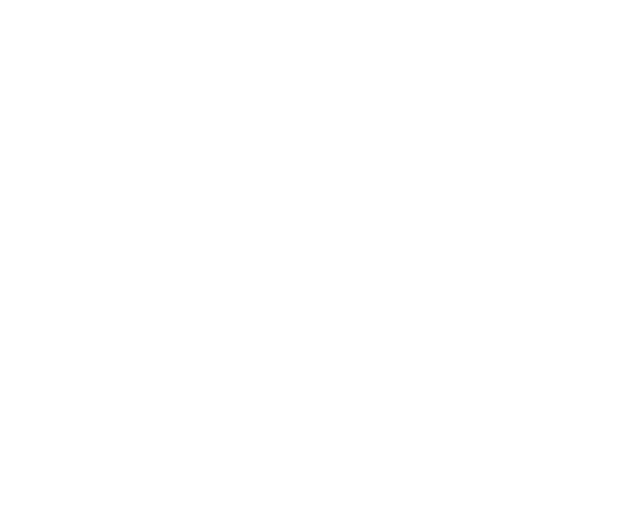
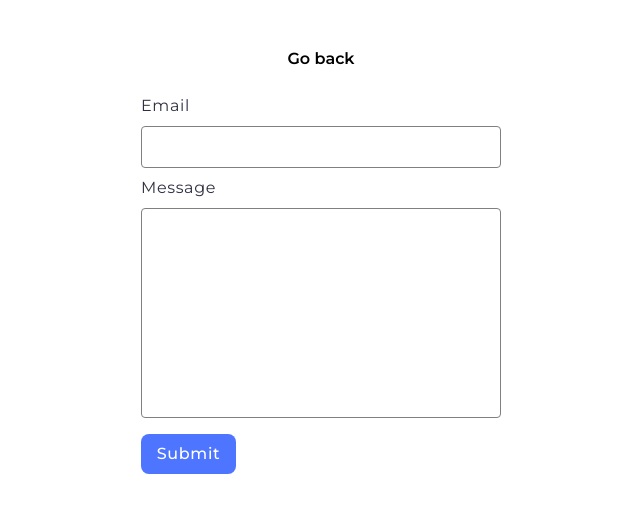
Before and after one commit to Wiktor-Bruy/goit-js-hw-09, a website built with Vite: page src/2-form.html in a window 1280 px wide. Shown: the whole page, without its empty margins (319-959 px from the left). Built offline with nearby package versions, Linux system fonts and the light colour scheme.

Commit message:
start form

```diff
--- a/src/2-form.html
+++ b/src/2-form.html
@@ -5,7 +5,49 @@
     <meta http-equiv="X-UA-Compatible" content="IE=edge" />
     <meta name="viewport" content="width=device-width, initial-scale=1.0" />
     <title>Form</title>
+    <link rel="preconnect" href="https://fonts.googleapis.com" />
+    <link rel="preconnect" href="https://fonts.gstatic.com" crossorigin />
+    <link
+      href="https://fonts.googleapis.com/css2?family=Montserrat:ital,wght@0,100..900;1,100..900&display=swap"
+      rel="stylesheet"
+    />
+    <link
+      rel="stylesheet"
+      href="https://cdn.jsdelivr.net/npm/modern-normalize@2.0.0/modern-normalize.min.css"
+    />
     <link rel="stylesheet" href="./css/styles.css" />
   </head>
-  <body></body>
+  <body>
+    <main>
+      <section>
+        <div class="container form-cont">
+          <a class="link-page link-page-gallery" href="./index.html">Go back</a>
+          <form class="feedback-form" autocomplete="off">
+            <label class="form-label">
+              <span>Email</span>
+              <input
+                title="Enter your email"
+                class="form-inp email"
+                type="email"
+                name="email"
+                autofocus
+              />
+            </label>
+            <label class="form-label">
+              <span>Message</span>
+              <textarea
+                title="Enter your message"
+                class="form-inp text"
+                name="message"
+                rows="8"
+              ></textarea>
+            </label>
+            <button class="form-btn" type="submit">Submit</button>
+          </form>
+        </div>
+      </section>
+    </main>
+
+    <script src="./js/2-form.js" type="module"></script>
+  </body>
 </html>
--- a/src/css/styles.css
+++ b/src/css/styles.css
@@ -99,3 +99,59 @@ a {
 .gallery-link {
   display: inline-block;
 }
+
+/*------------------------------------------Form-------------------------------------------*/
+.form-cont {
+  max-width: 408px;
+  padding: 24px;
+}
+.form-label {
+  display: flex;
+  flex-direction: column;
+  gap: 8px;
+}
+.form-label:nth-child(1) {
+  margin-bottom: 8px;
+}
+.form-label span {
+  line-height: 1.5;
+  letter-spacing: 0.04em;
+  color: #2e2f42;
+}
+.form-inp {
+  outline: none;
+  border: 1px solid #808080;
+  border-radius: 4px;
+  padding: 8px 16px;
+  line-height: 1.5;
+  letter-spacing: 0.04em;
+  color: #2e2f42;
+  transition: border-color 250ms ease-in-out;
+}
+.form-inp:hover {
+  border-color: black;
+}
+.text {
+  resize: none;
+}
+.form-btn {
+  margin-top: 16px;
+  border: none;
+  cursor: pointer;
+  width: 95px;
+  height: 40px;
+  background-color: #4e75ff;
+  border-radius: 8px;
+  display: flex;
+  justify-content: center;
+  align-items: center;
+  font-weight: 500;
+  line-height: 1.5;
+  letter-spacing: 0.04em;
+  color: #fff;
+  transition: background-color 250ms ease-in-out;
+}
+.form-btn:hover,
+.form-btn:focus {
+  background-color: #6c8cff;
+}
--- a/src/js/2-form.js
+++ b/src/js/2-form.js
@@ -0,0 +1,43 @@
+'use strict';
+
+const forma = document.querySelector('.feedback-form');
+
+// forma.addEventListener('DOMContentLoaded', event => {
+//   const data = localStorage.getItem('feedback-form-state');
+
+//   if (data != null) {
+//     const email = document.querySelector('.email');
+//     const message = document.querySelector('.text');
+//     const userData = JSON.parse(data);
+
+//     if (userData.email != '') {
+//       email.value = userData.email;
+//     }
+//     if (userData.message != '') {
+//       message.value = userData.message;
+//     }
+//   }
+// });
+
+let formData = { email: '', message: '' };
+
+forma.addEventListener('input', event => {
+  const form = event.target;
+  formData.email = form.elements.email.value.trim();
+  formData.message = form.elements.message.value.trim();
+  console.log(formData);
+});
+
+// forma.addEventListener('submit', event => {
+//   event.preventDefault();
+//   const form = event.target;
+//   formData.email = form.elements.email.value.trim();
+//   formData.message = form.elements.message.value.trim();
+
+//   if (formData.email === '' || formData.message === '') {
+//     alert('Fill please all fields');
+//   } else {
+//     form.reset();
+//     console.log(formData);
+//   }
+// });
```
